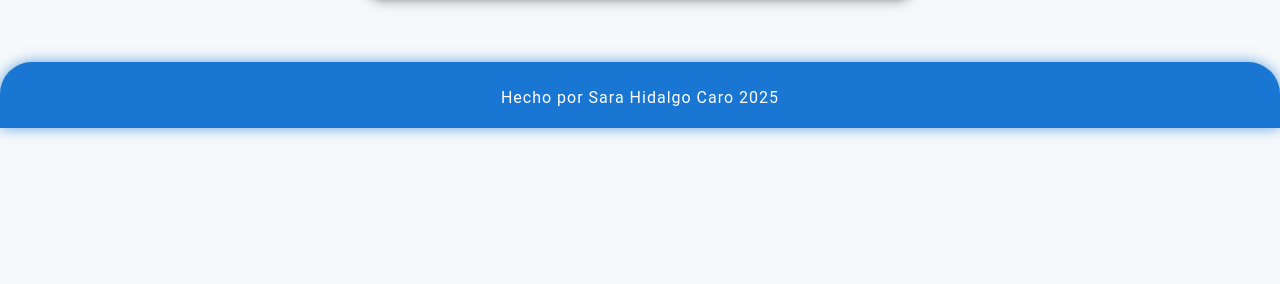
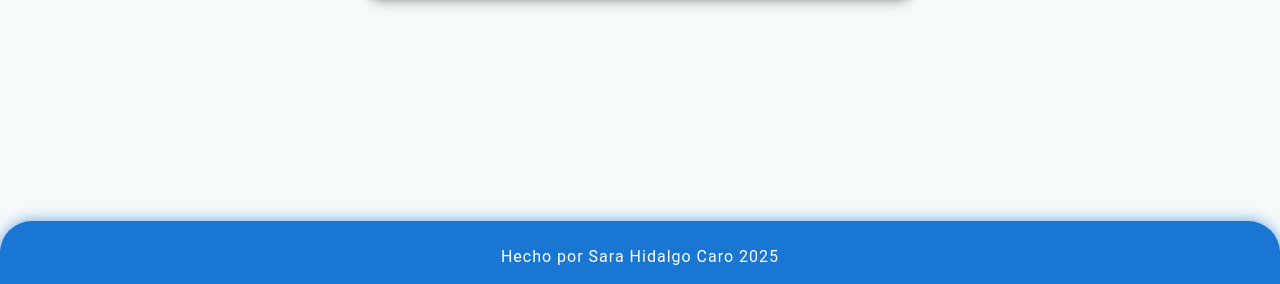
Before and after one commit to TuDiaConIA/noticiasfalsas, a Next.js app: page / in a window 1280 px wide. Shown: the part 513-797 px from the top of the page. Built offline with nearby package versions, Linux system fonts and the light colour scheme.

Commit message:
Update layout.tsx

```diff
--- a/src/app/layout.tsx
+++ b/src/app/layout.tsx
@@ -42,16 +42,28 @@ export const metadata: Metadata = {
 
 export default function RootLayout({
   children,
-}: Readonly<{
-  children: React.ReactNode;
-}>) {
+}: Readonly<{ children: React.ReactNode }>) {
   return (
     <html lang="es">
-      <body className={`${geistSans.variable} ${geistMono.variable}`} style={{ minHeight: "100vh", background: "#f6f9fa", margin: 0, padding: 0 }}>
-        {children}
+      <body
+        className={`${geistSans.variable} ${geistMono.variable}`}
+        style={{
+          minHeight: "100vh",
+          margin: 0,
+          padding: 0,
+          background: "#f6f9fa",
+        }}
+      >
+        <div
+          style={{
+            display: "flex",
+            minHeight: "100vh",
+            flexDirection: "column",
+          }}
+        >
+          <main style={{ flex: "1 0 auto" }}>{children}</main>
           <footer
             style={{
-            marginTop: "60px",
               width: "100%",
               textAlign: "center",
               padding: "24px 0 18px 0",
@@ -63,10 +75,12 @@ export default function RootLayout({
               borderTopLeftRadius: 32,
               borderTopRightRadius: 32,
               boxShadow: "0 0 14px #1976d2aa",
+              flexShrink: 0,
             }}
           >
             Hecho por Sara Hidalgo Caro 2025
           </footer>
+        </div>
       </body>
     </html>
   );
```
Lines whose indentation alone changed are shown as unchanged.
